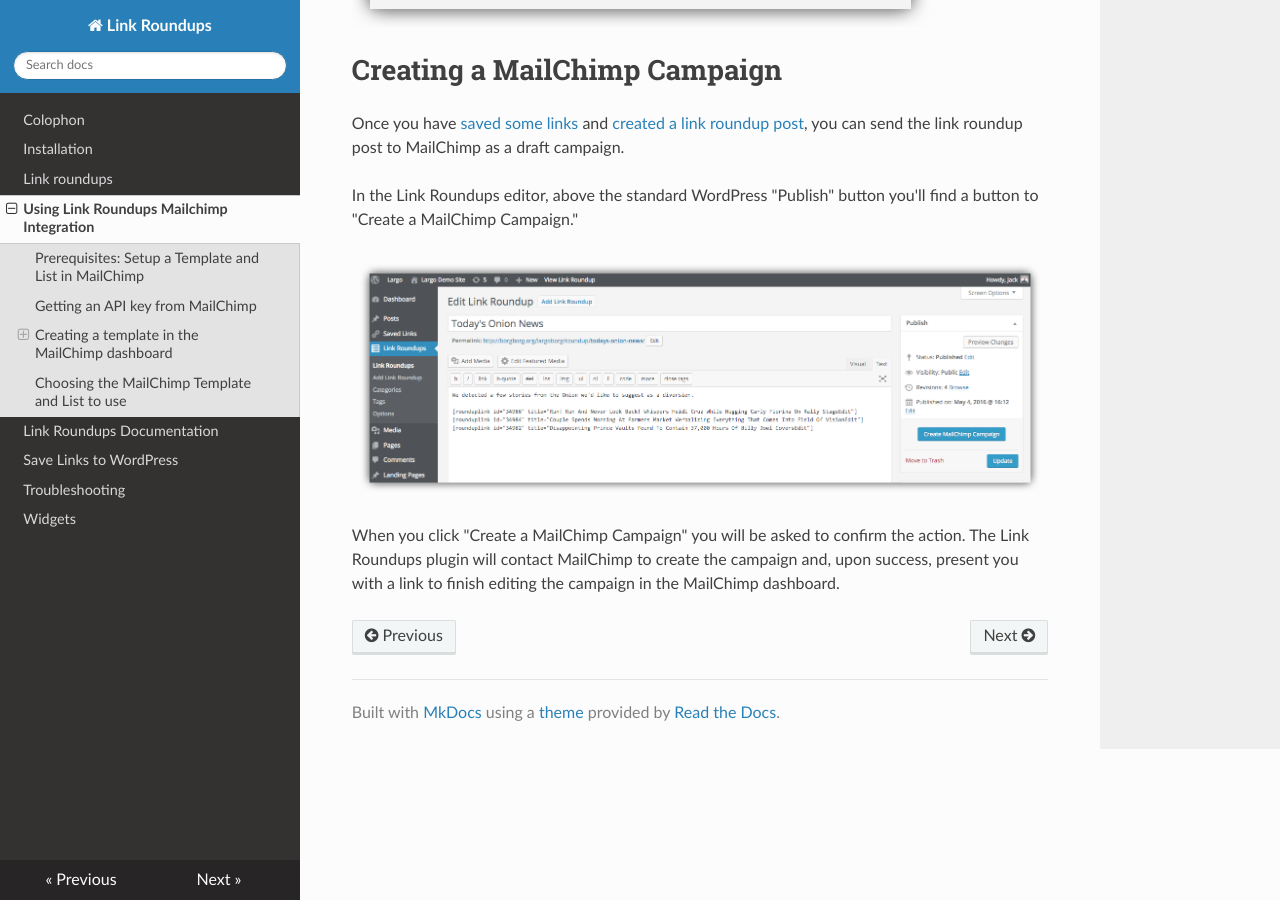
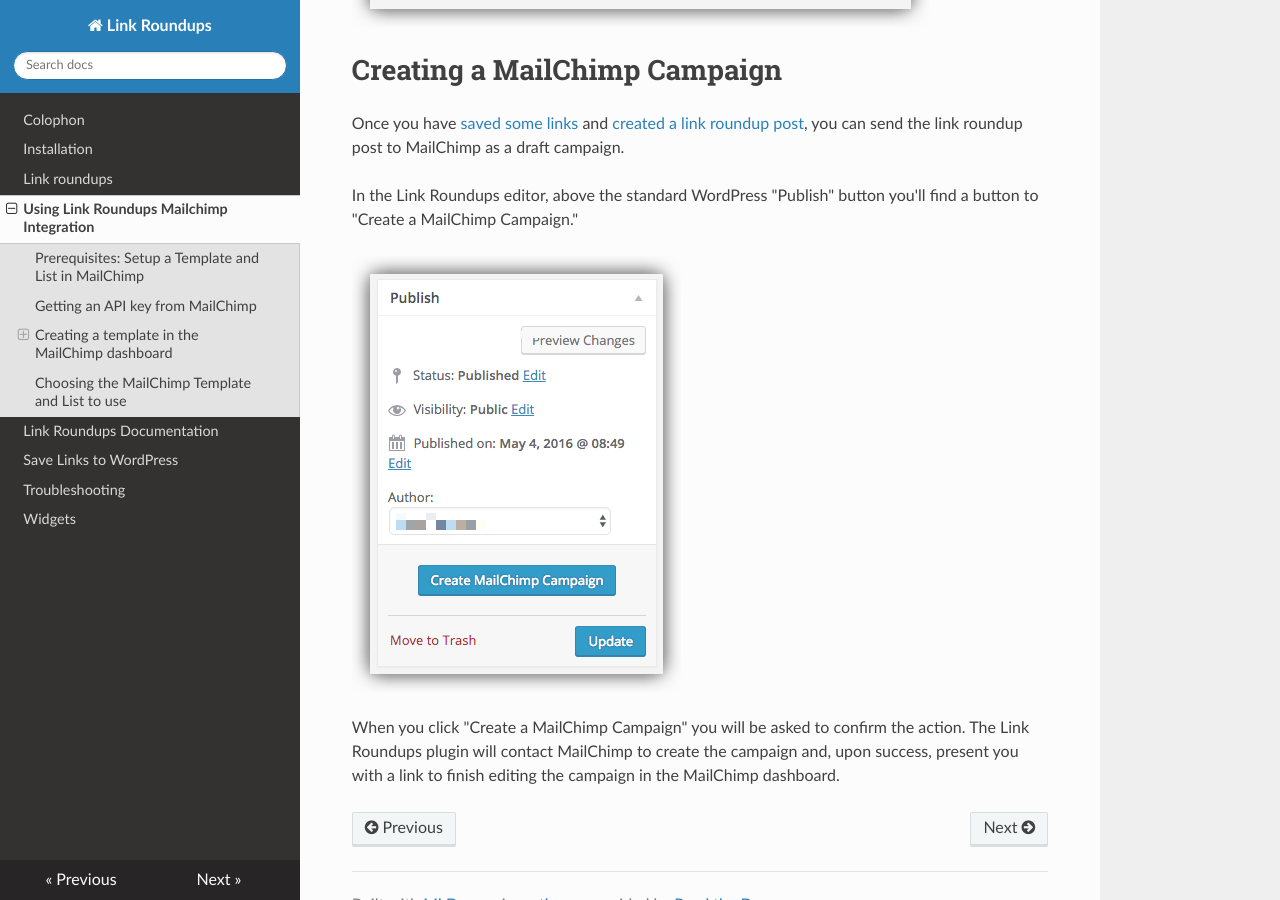
Before and after one commit to INN/link-roundups, an MkDocs documentation site: the page built from docs/mailchimp.md, in a window 1280 px wide and 900 px high, scrolled down 2678 px. Built offline with MkDocs 1.6.1, drawn with Linux system fonts in a browser that asks for light colours; nearby versions of some CDN libraries.

Commit message:
replace image

```diff
--- a/docs/mailchimp.md
+++ b/docs/mailchimp.md
@@ -72,6 +72,6 @@ Once you have [saved some links](saving-links.md) and [created a link roundup po
 
 In the Link Roundups editor, above the standard WordPress "Publish" button you'll find a button to "Create a MailChimp Campaign."
 
-![Create a MailChimp Campaign button in a Link Roundups  post edit screen](./img/create-mailchimp-campaign-button.png)
+![Create MailChimp Campaign button in the post editor](./img/link-roundup-mailchimp-button.png)
 
 When you click "Create a MailChimp Campaign" you will be asked to confirm the action. The Link Roundups plugin will contact MailChimp to create the campaign and, upon success, present you with a link to finish editing the campaign in the MailChimp dashboard.
```
Also changed, not shown: docs/img/create-mailchimp-campaign-button.png (deleted), docs/img/link-roundup-mailchimp-button.png (added).
